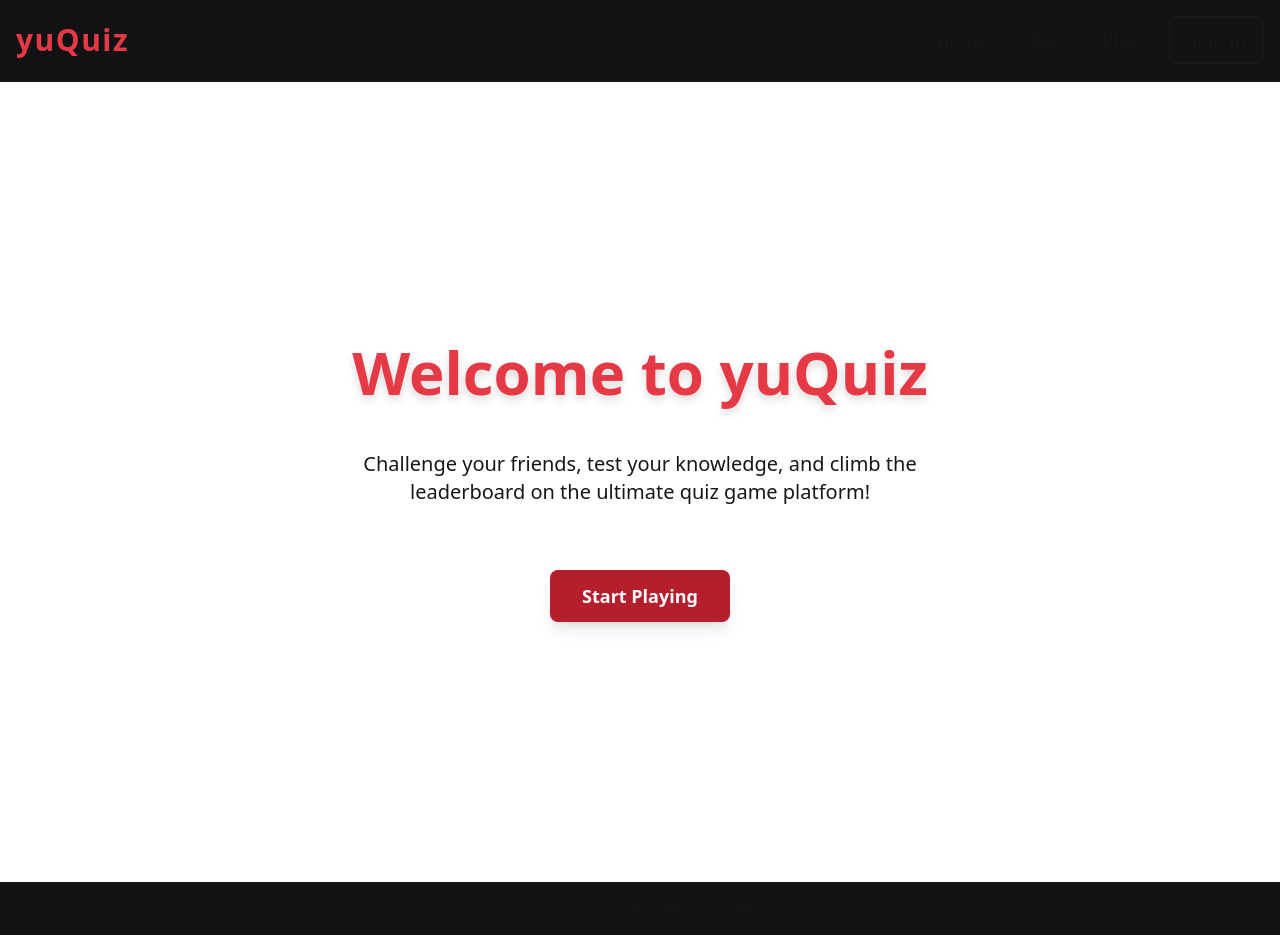
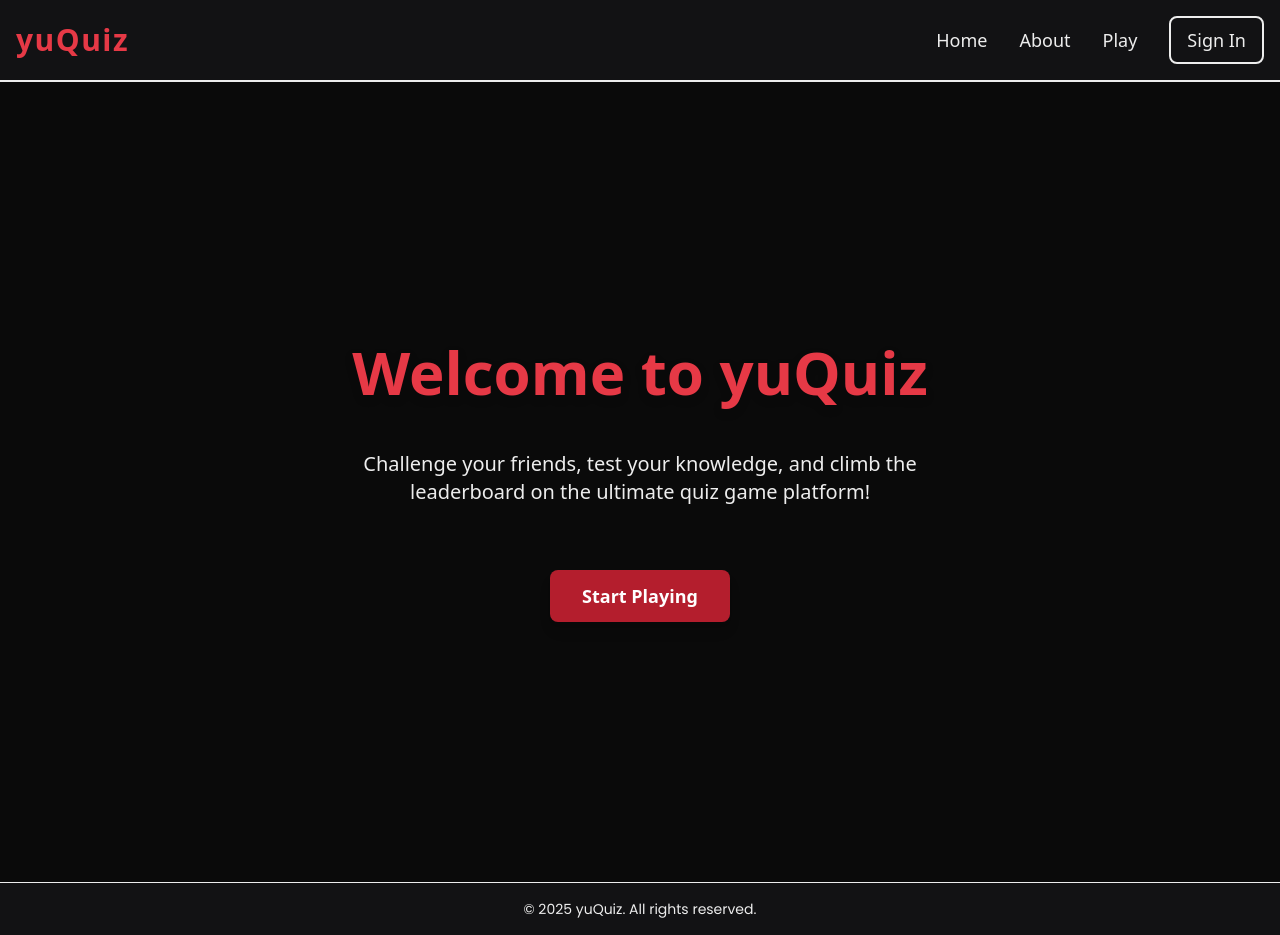
Before and after one commit to fslmc/yuquiz, a Next.js app: page / in a window 1280 px wide. Built offline with nearby package versions, Linux system fonts and the light colour scheme; no server answers.

Commit message:
theme test 2

```diff
--- a/src/app/globals.css
+++ b/src/app/globals.css
@@ -1,24 +1,25 @@
 @import "tailwindcss";
 
 :root {
-  --background: #ffffff;
-  --foreground: #171717;
+  /* Dark theme enforced as single theme */
+  --background: #0a0a0a;
+  --foreground: #ededed;
 
-  /* Custom color palette - single theme only */
+  /* Custom dark color palette - single theme only */
   --color-primary: #121214;
   --color-accent: #B41E2D;
   --color-accent-alt: #A41623;
   --color-secondary: #D64550;
   --color-secondary-alt: #C23B3D;
-  --color-neutral-light: #E6E6E6;
-  --color-neutral-light-alt: #DADADA;
+  --color-neutral-light: #2a2a2a;
+  --color-neutral-light-alt: #3a3a3a;
   --color-wine: #3C1B2B;
   --color-wine-alt: #2A0F18;
   --color-highlight: #E63946;
   --color-highlight-alt: #D62828;
 }
 
-/* Dark mode media query removed to enforce single theme */
+/* Dark mode media query removed to enforce single dark theme */
 
 body {
   background: var(--background);
```
